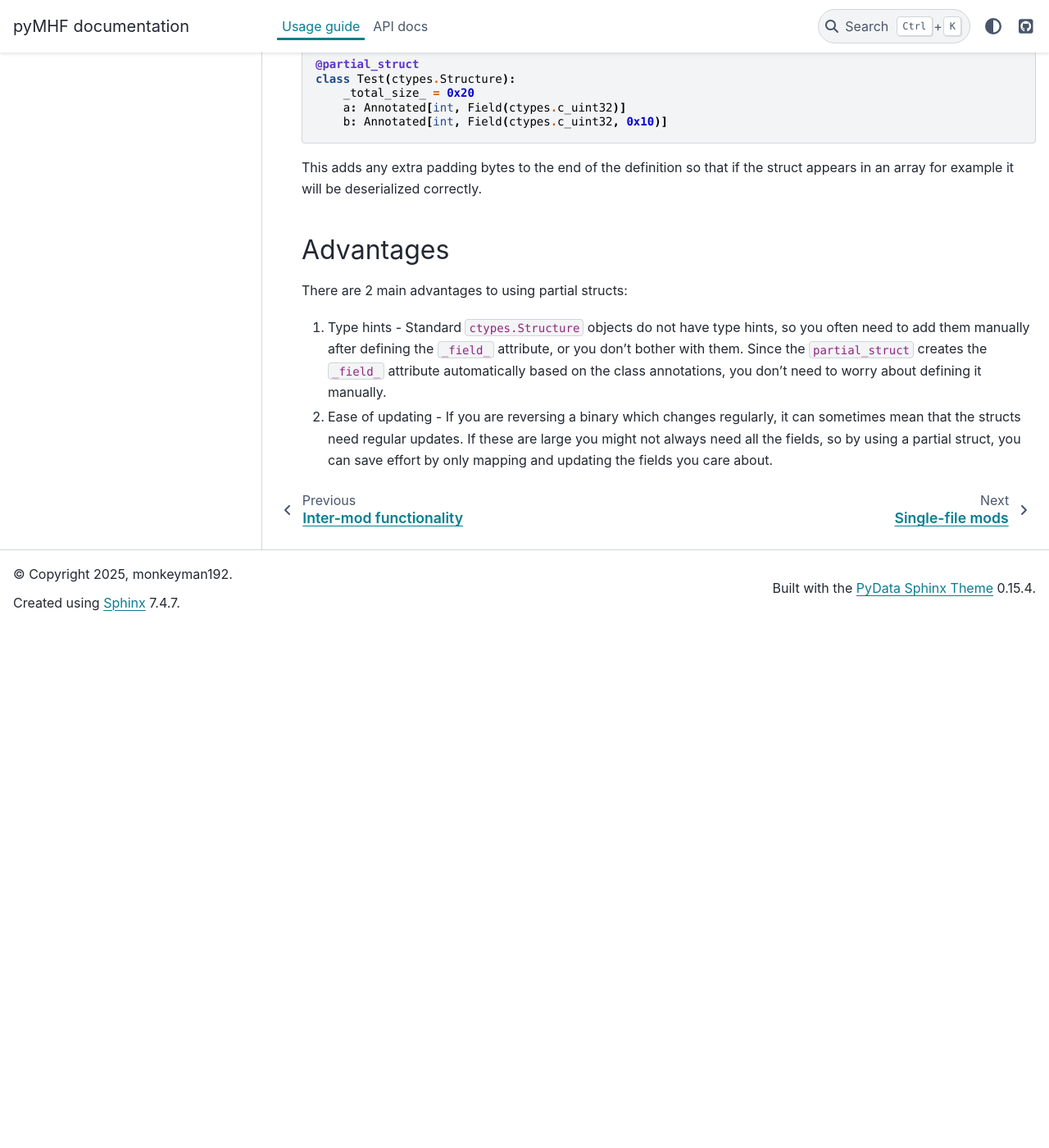
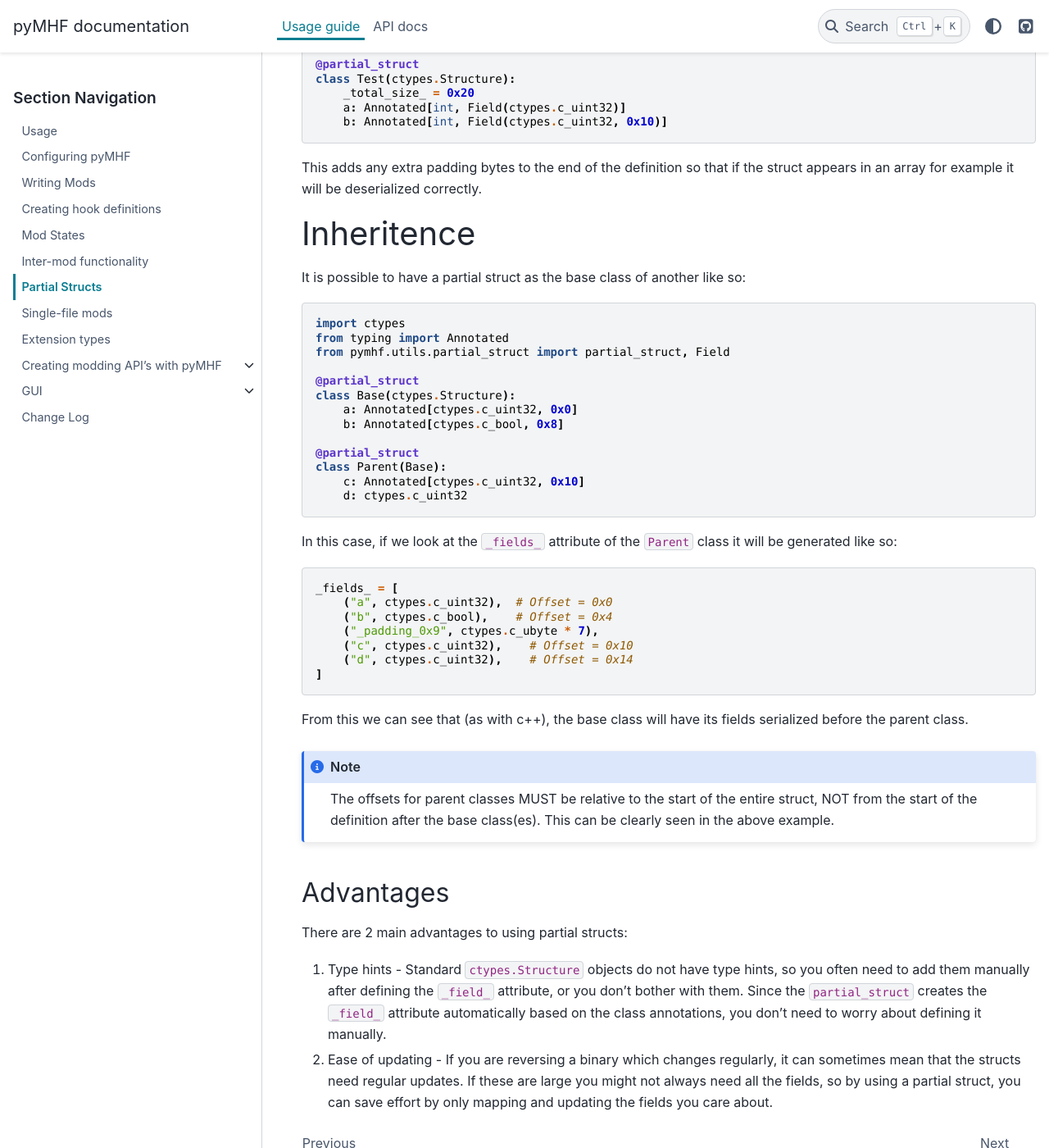
Before and after one commit to monkeyman192/pyMHF, a Sphinx documentation site: the page built from docs/docs/partial_structs.rst, in a window 1280 px wide and 1400 px high, scrolled down 1069 px. Shown: the whole window at 82% size. Built offline with Sphinx 7.4.7 and the PyData theme 0.15.4, drawn with Linux system fonts in a browser that asks for light colours; pages that are not in the unit, such as notebooks, are missing from menus; before the commit the page ends 1833 px from its top, so only the background shows below that.

Commit message:
Fix issue with ctypes calling and small cleanup

```diff
--- a/docs/docs/change_log.rst
+++ b/docs/docs/change_log.rst
@@ -1,5 +1,10 @@
 Change Log
 ==========
+
+Current (0.2.1.dev)
+-------------------
+
+- Fixed an issue where `ctypes.Union` types weren't accepted as a valid function argument type.
 
 0.2.0 (02/10/2025)
 --------------------
--- a/docs/docs/partial_structs.rst
+++ b/docs/docs/partial_structs.rst
@@ -50,6 +50,45 @@ It is also possible to specify the total size of the struct in bytes by assignin
 
 This adds any extra padding bytes to the end of the definition so that if the struct appears in an array for example it will be deserialized correctly.
 
+Inheritence
+===========
+
+It is possible to have a partial struct as the base class of another like so:
+
+.. code-block:: py
+
+    import ctypes
+    from typing import Annotated
+    from pymhf.utils.partial_struct import partial_struct, Field
+
+    @partial_struct
+    class Base(ctypes.Structure):
+        a: Annotated[ctypes.c_uint32, 0x0]
+        b: Annotated[ctypes.c_bool, 0x8]
+
+    @partial_struct
+    class Parent(Base):
+        c: Annotated[ctypes.c_uint32, 0x10]
+        d: ctypes.c_uint32
+
+In this case, if we look at the ``_fields_`` attribute of the ``Parent`` class it will be generated like so:
+
+.. code-block:: py
+
+    _fields_ = [
+        ("a", ctypes.c_uint32),  # Offset = 0x0
+        ("b", ctypes.c_bool),    # Offset = 0x4
+        ("_padding_0x9", ctypes.c_ubyte * 7),
+        ("c", ctypes.c_uint32),    # Offset = 0x10
+        ("d", ctypes.c_uint32),    # Offset = 0x14
+    ]
+
+From this we can see that (as with c++), the base class will have its fields serialized before the parent class.
+
+.. note::
+    The offsets for parent classes MUST be relative to the start of the entire struct, NOT from the start of the definition after the base class(es).
+    This can be clearly seen in the above example.
+
 Advantages
 ----------
 
```
Also changed, not shown: 6 other files.
